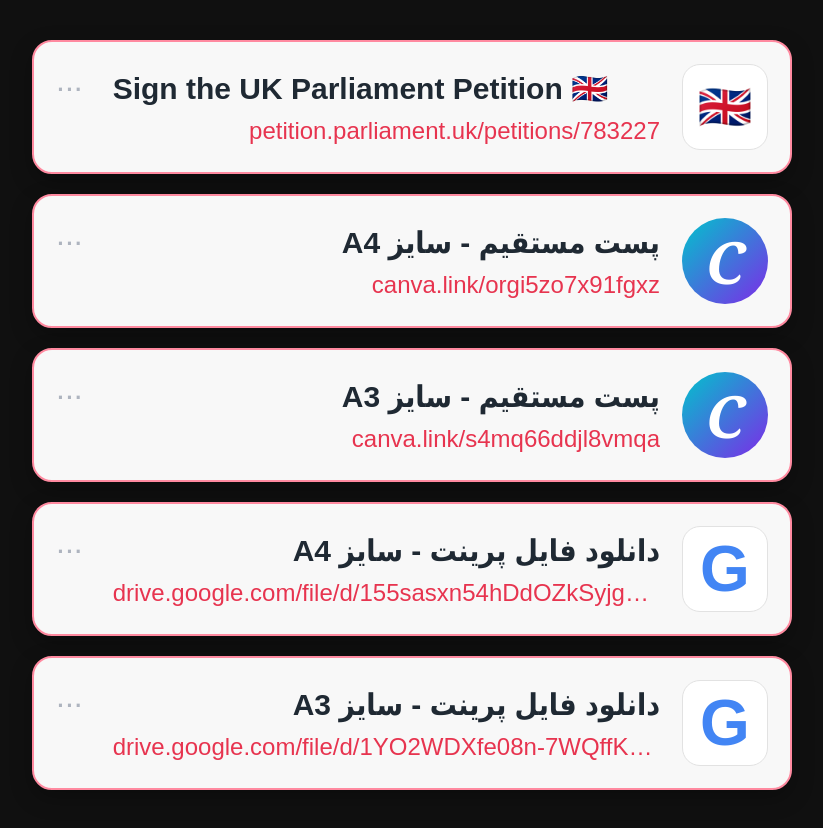
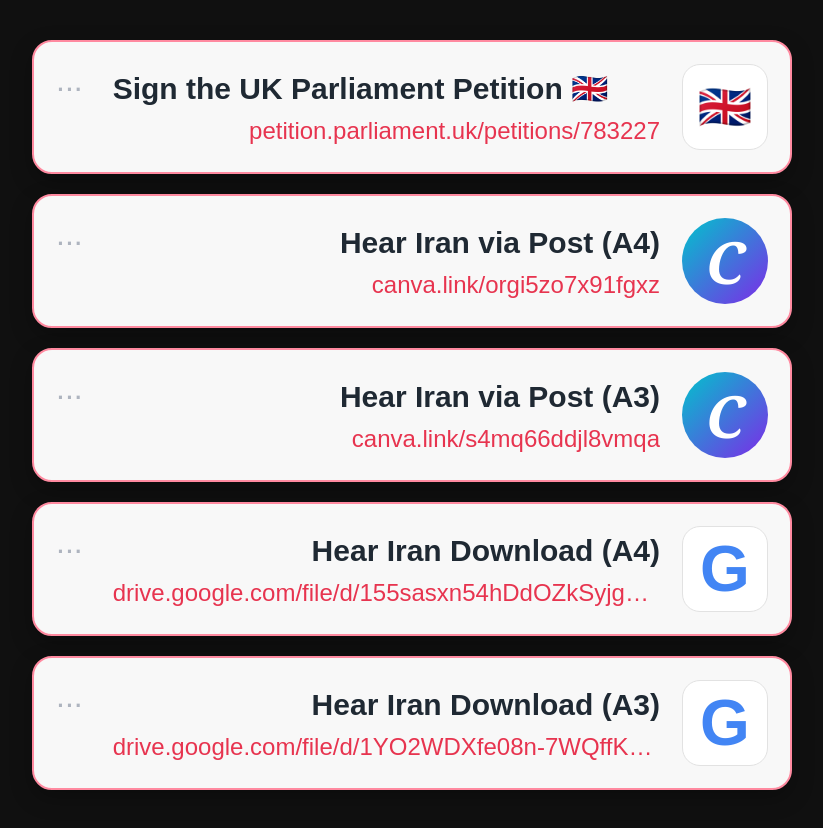
Before and after one commit to m4zzolin0/Links, a plain HTML site: page index.html in a window 1280 px wide. Shown: the whole page, without its empty margins (228-1051 px from the left). Drawn offline with Linux system fonts and the light colour scheme.

Commit message:
Update index.html

```diff
--- a/index.html
+++ b/index.html
@@ -4,7 +4,7 @@
   <meta charset="UTF-8" />
   <meta name="viewport" content="width=device-width, initial-scale=1.0" />
 
-  <title>لینک‌های دانلود و چاپ</title>
+  <title>Campaigns</title>
 
   <style>
     * {
@@ -171,7 +171,7 @@
     <a class="link-card" href="https://canva.link/orgi5zo7x91fgxz" target="_blank">
       <div class="icon canva-icon">C</div>
       <div class="text">
-        <div class="title">پست مستقیم - سایز A4</div>
+        <div class="title">Hear Iran via Post (A4)</div>
         <div class="url">canva.link/orgi5zo7x91fgxz</div>
       </div>
       <div class="dots">...</div>
@@ -180,7 +180,7 @@
     <a class="link-card" href="https://canva.link/s4mq66ddjl8vmqa" target="_blank">
       <div class="icon canva-icon">C</div>
       <div class="text">
-        <div class="title">پست مستقیم - سایز A3</div>
+        <div class="title">Hear Iran via Post (A3)</div>
         <div class="url">canva.link/s4mq66ddjl8vmqa</div>
       </div>
       <div class="dots">...</div>
@@ -189,7 +189,7 @@
     <a class="link-card" href="https://drive.google.com/file/d/155sasxn54hDdOZkSyjggMmfloBqeuvjR/view?usp=drivesdk" target="_blank">
       <div class="icon google-icon">G</div>
       <div class="text">
-        <div class="title">دانلود فایل پرینت - سایز A4</div>
+        <div class="title">Hear Iran Download (A4)</div>
         <div class="url">drive.google.com/file/d/155sasxn54hDdOZkSyjggMmfloBqeuvjR</div>
       </div>
       <div class="dots">...</div>
@@ -198,7 +198,7 @@
     <a class="link-card" href="https://drive.google.com/file/d/1YO2WDXfe08n-7WQffKQg-tzcC0EoGlGc/view?usp=drivesdk" target="_blank">
       <div class="icon google-icon">G</div>
       <div class="text">
-        <div class="title">دانلود فایل پرینت - سایز A3</div>
+        <div class="title">Hear Iran Download (A3)</div>
         <div class="url">drive.google.com/file/d/1YO2WDXfe08n-7WQffKQg-tzcC0EoGlGc</div>
       </div>
       <div class="dots">...</div>
```
